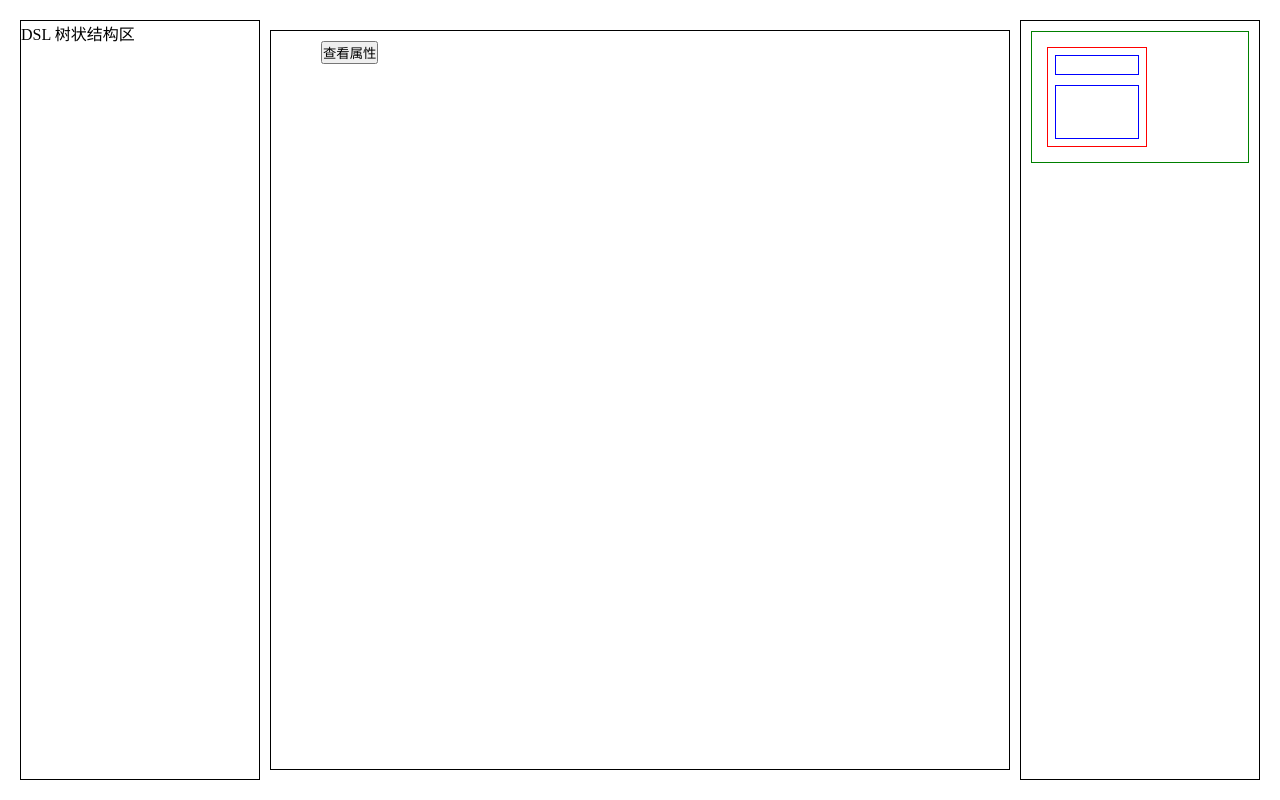
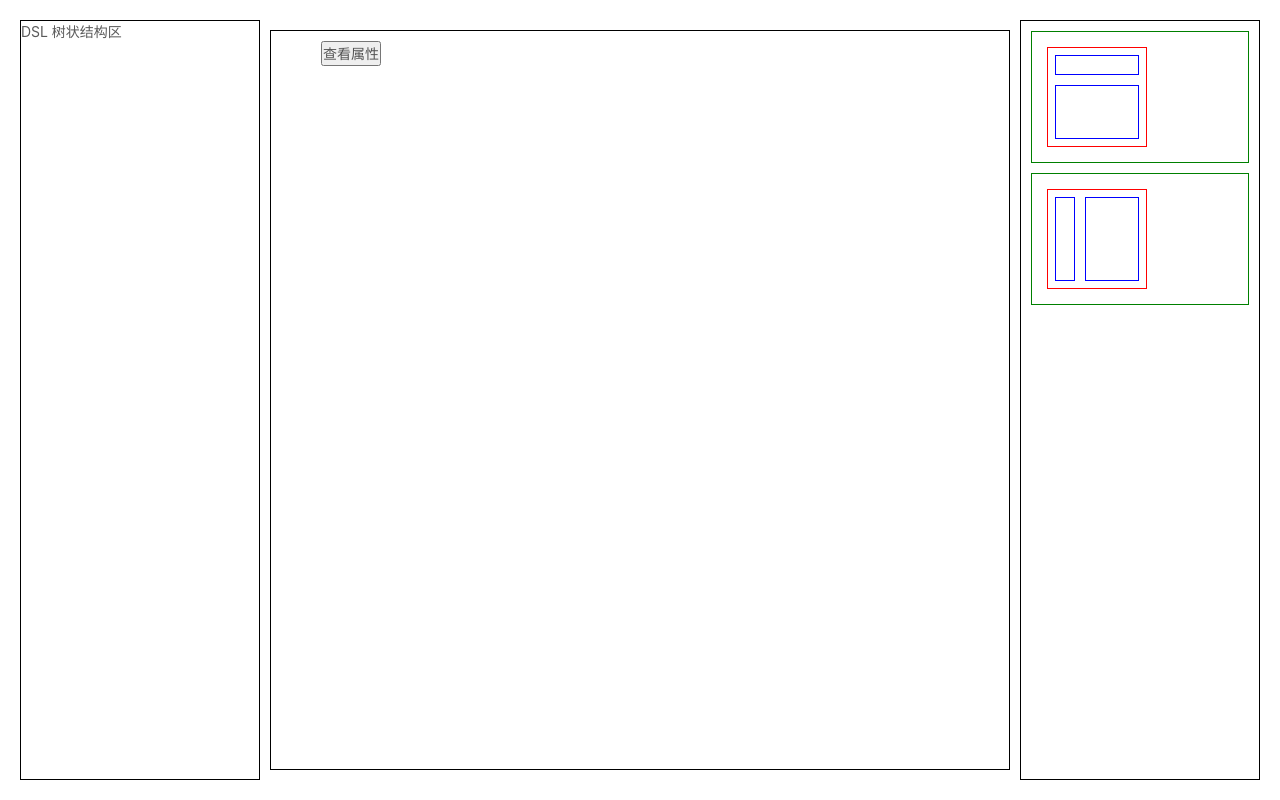
Before and after one commit to woowyl/UI2CODE, a Vue app in the folder sea/: page / in a window 1280 px wide. Built offline with nearby package versions, Linux system fonts and the light colour scheme.

Commit message:
and double selected css

```diff
--- a/sea/package.json
+++ b/sea/package.json
@@ -8,6 +8,7 @@
     "lint": "vue-cli-service lint"
   },
   "dependencies": {
+    "ant-design-vue": "^1.7.4",
     "core-js": "^3.6.4",
     "vue": "^2.6.11"
   },
--- a/sea/src/components/Action.vue
+++ b/sea/src/components/Action.vue
@@ -38,7 +38,13 @@ export default {
             var nodeCopy = document.getElementById(id).cloneNode(true);
             nodeCopy.id = "123";
             nodeCopy.draggable = false;
-            nodeCopy.addEventListener("dblclick", () => {
+            nodeCopy.addEventListener("dblclick", (e) => {
+                // 首先让选中的元素加上样式，同一时刻只能编辑一个元素
+                document.querySelectorAll('*').forEach(ele => {
+                    ele.classList.remove('cur-edit');
+                })
+                let curClassList = e.target.classList;
+                curClassList.toggle('cur-edit');
                 vueBus.$emit('properchange', true)
             })
             nodeCopy.setAttribute('nodeid', window.nodeID ++);
--- a/sea/src/components/LayoutSelect.vue
+++ b/sea/src/components/LayoutSelect.vue
@@ -1,7 +1,7 @@
 <template>
     <div class="layout-wrapper box-border">
         <div class="box-wrapper">
-            <div class="layout-box box-3"
+            <div class="layout-box box-ver-fill"
                 id="layout-1"
                 draggable="true"
                 @dragstart="dragstart"
@@ -11,12 +11,27 @@
                 <div class="item"></div>
                 <div class="item fill"></div>
             </div>
+
+        </div>
+        <div class="box-wrapper">
+            <div class="layout-box box-hor-fill"
+                id="layout-2"
+                draggable="true"
+                @dragstart="dragstart"
+                @dragend="dragend"
+                @dragenter="dragenter"
+                @dragover="dragover">
+                <div class="item"></div>
+                <div class="item fill"></div>
+            </div>
+
         </div>
     </div>
 </template>
 
 <script>
 import createDSL from '../utils/createDSL';
+import 'ant-design-vue/dist/antd.css';
 
 export default {
     data: function() {
@@ -72,24 +87,31 @@ export default {
     .layout-box {
         border: 1px solid red ;
         display: flex;
-        flex-direction: column;
         min-width: 100px;
         min-height: 100px;
         padding: 2px;
         margin: 5px;
-        &:hover {
-            box-shadow:0px 0px 10px 5px #aaaaaa;
-        }
     }
     .layout-wrapper {
         .layout-box {
             max-width: 200px;
             max-height: 240px;
+            &:hover {
+                box-shadow:0px 0px 10px 5px #aaaaaa;
+            }
         }
+    }
+    // 这里是具体的box布局
+    .box-ver-fill {
+        flex-direction: column;
+    }
+    .box-hor-fill {
+        flex-direction:row;
     }
     .item{
         border: 1px solid blue;
         min-height: 20px;
+        min-width: 20px;
         margin: 5px;
     }
     .fill {
--- a/sea/src/components/PropertyArea.vue
+++ b/sea/src/components/PropertyArea.vue
@@ -2,6 +2,8 @@
         <div
         class="property-wrapper box-border"
         :class="{'show': showPop}">属性选择区
+            <h2 class="title">属性修改</h2>
+
             <button @click="closeProp">关闭</button>
         </div>
 </template>
@@ -30,7 +32,7 @@ export default {
 
 <style lang="less" scoped>
 .property-wrapper {
-    width: 240px;
+    width: 262px;
     height: 100vh;
     position: absolute;
     right: 0;
--- a/sea/src/global.css
+++ b/sea/src/global.css
@@ -10,3 +10,7 @@ body {
   width: 100%;
   overflow: hidden;
 }
+.cur-edit {
+  transform: scale(1.02);
+  box-shadow: inset 0px 0px 8px 0px #aaaaaa;
+}
--- a/sea/src/global.less
+++ b/sea/src/global.less
@@ -10,3 +10,8 @@ body {
     width: 100%;
     overflow: hidden;
 }
+
+.cur-edit {
+    transform: scale(1.02);
+    box-shadow: inset 0px 0px 8px 0px #aaaaaa;
+}
```
Also changed, not shown: 2 other files (tests, documents, lock files or other folders).
